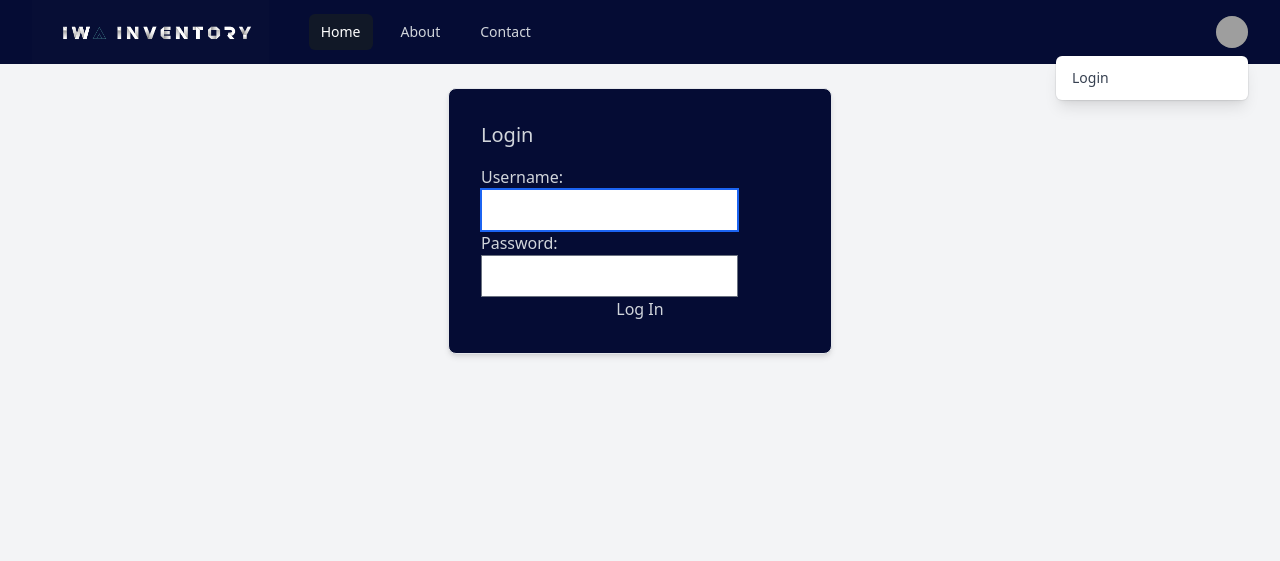
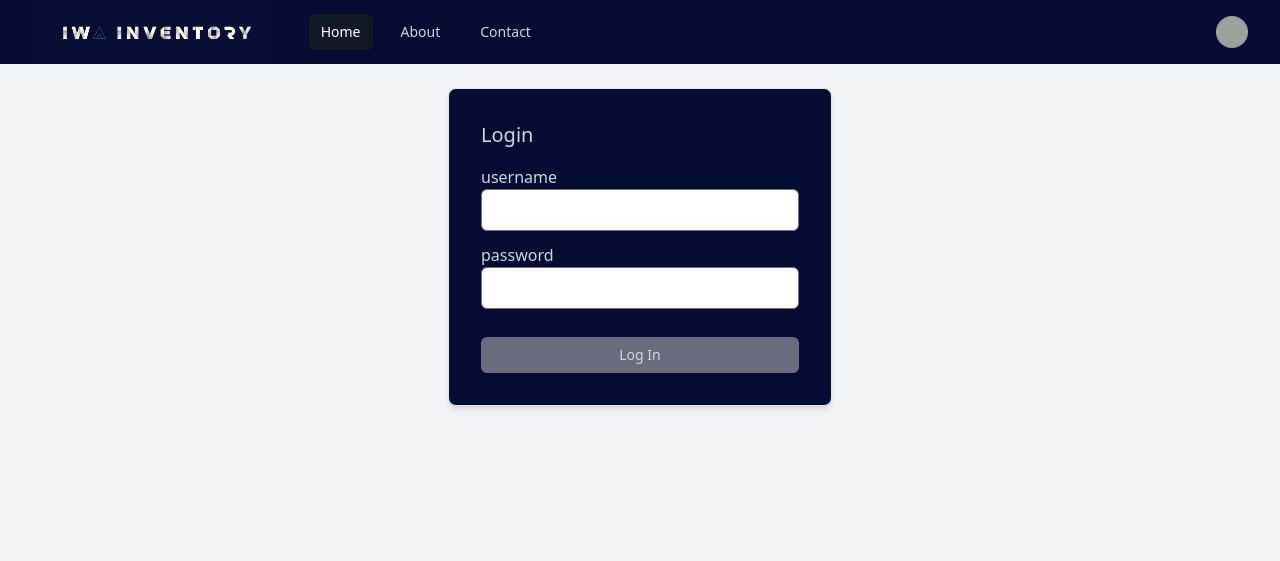
Before and after one commit to PanteraLX/iwa-inventory, a Django app: page /accounts/login/ in a window 1280 px wide. Shown: the top 561 px of the page. Run offline with Django 4.2, Linux system fonts and the light colour scheme; some libraries are stand-ins or nearby versions; grey boxes are pictures that could not be loaded.

Commit message:
Restyle login mask

```diff
--- a/app/templates/app/_base.html
+++ b/app/templates/app/_base.html
@@ -8,6 +8,8 @@
   <script src="https://cdn.tailwindcss.com"></script>
   {% load static %}
   <link rel="stylesheet" href="{% static 'css/navbar.css' %}">
+  {% load static %}
+  <link rel="stylesheet" href="{% static 'css/app.css' %}">
 </head>
 
 <html class="h-full bg-gray-100">
--- a/app/templates/registration/login.html
+++ b/app/templates/registration/login.html
@@ -8,7 +8,14 @@
   <h1 class="mb-4 text-xl font-medium ">Login</h1>
   <form method="post">
     {% csrf_token %}
-    {{ form.as_p }}
+
+    {% for field in form %}
+    <div>
+        <span class="mb-4">{{ field.name }}</span>
+        <input class="w-full rounded-md mb-3" id="{{ field.id_for_label }}" maxlength="30" name="{{ field.html_name }}" type="text" />
+        {{ field.errors }}
+    </div>
+    {% endfor %}
     <button type="submit"
       class="btn w-full">
       Log In
```
